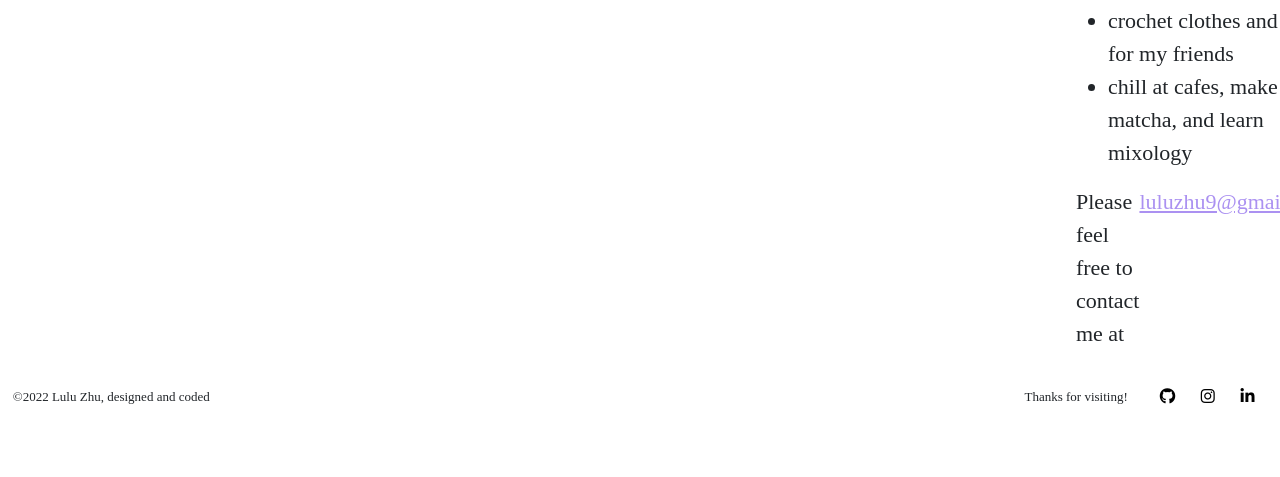
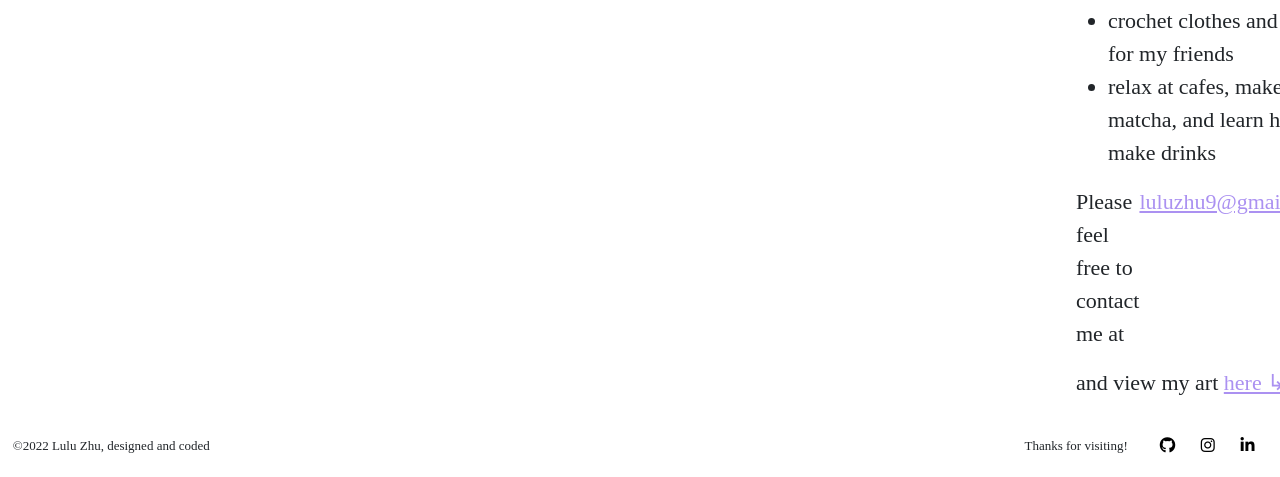
Before and after one commit to luluzhu9/UI-UX-Portfolio, a website: page about.html in a window 1280 px wide. Shown: the part 811-1288 px from the top of the page. Before the commit the page ends 1239 px from the top, so only its background shows below. Drawn offline with nearby package versions, Linux system fonts and the light colour scheme; a web font is replaced by a local one.

Commit message:
added link to art ig

```diff
--- a/about.html
+++ b/about.html
@@ -65,12 +65,16 @@
                     <ul class="hobbies">
                         <li>paint and create digital art</li>
                         <li>crochet clothes and gifts for my friends</li>
-                        <li>chill at cafes, make matcha, and learn mixology</li>
+                        <li>relax at cafes, make matcha, and learn how to make drinks</li>
                     </ul>
                 </p>
                 <div class="link">
                     <p>Please feel free to contact me at&nbsp;</p>
                     <a href="mailto:luluzhu9@gmail.com" target="blank"> luluzhu9@gmail.com</a>
+                </div>
+                <div class="link">
+                    <p>and view my art&nbsp;</p>
+                    <a href="https://www.instagram.com/leucacene/">here &#8627;</a>
                 </div>
             </div>
         </div>
```
